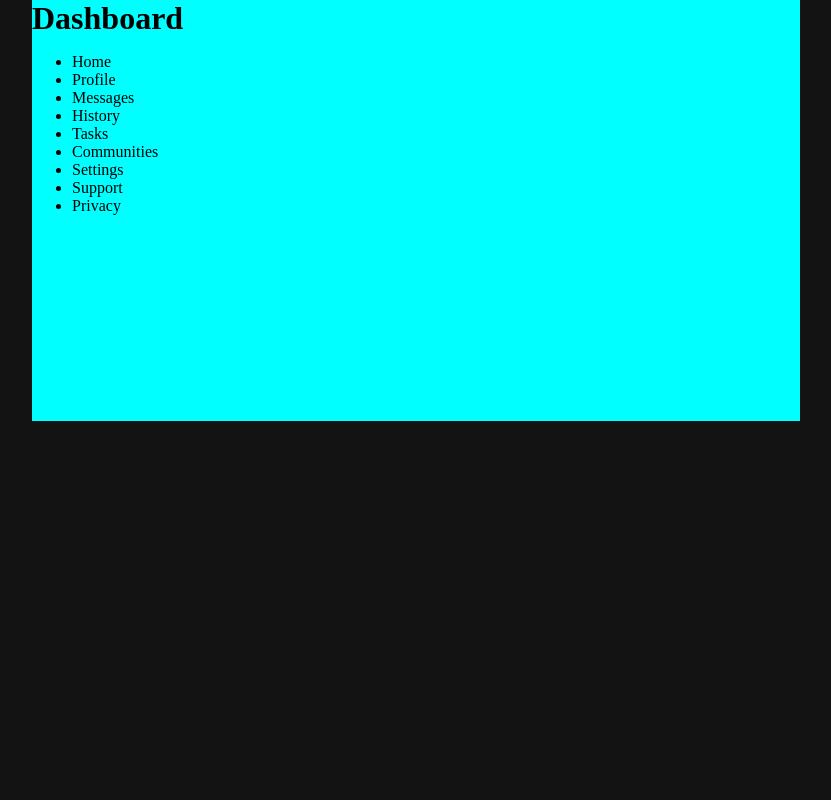
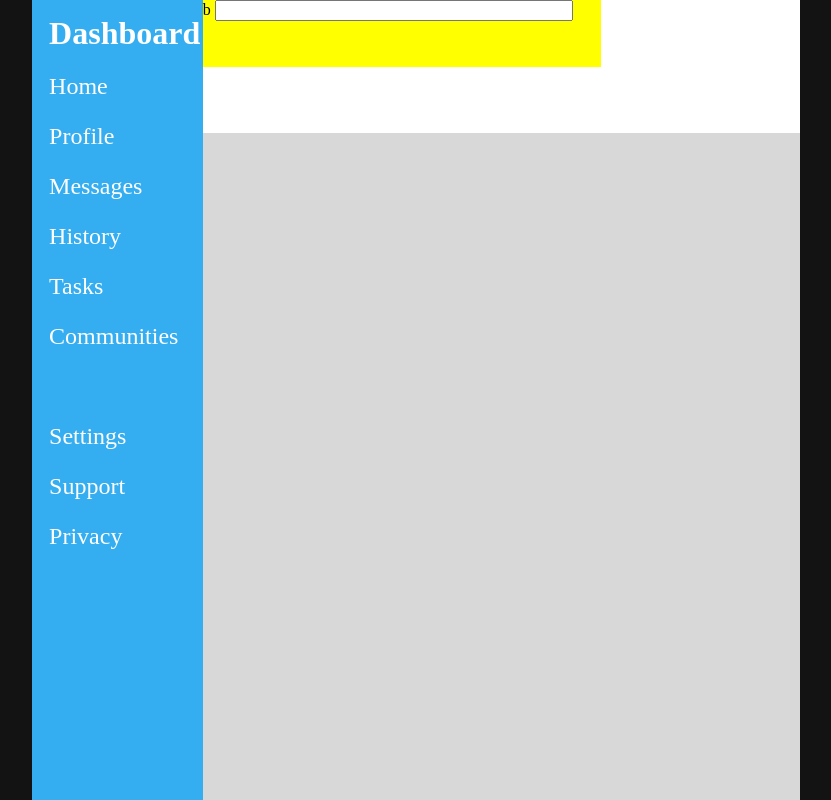
Before and after one commit to tofer-cich/Admin-dashboard, a plain HTML site: page index.html in a window 1280 px wide. Shown: the whole page, without its empty margins (224-1055 px from the left). Drawn offline with Linux system fonts and the light colour scheme.

Commit message:
Layout sidebar elements
sidebar is placed and easily readable

```diff
--- a/index.html
+++ b/index.html
@@ -25,7 +25,10 @@
             </ul>
         </div>
         <div id="header">
-
+            <div role="search">
+                b
+                <input type="search">
+            </div>
         </div>
         <div id="main-content">
 
--- a/styles.css
+++ b/styles.css
@@ -10,11 +10,58 @@ body {
     height: 100vh;
     width: 60vw;
     display: grid;
-    grid-template: 2 / 2;
+    grid-template: 1fr 1fr 10fr / 1fr 3.5fr;
 }
 
 #sidebar {
-    background-color: aqua;
+    background-color: rgb(53, 173, 241);
+    grid-row: 1 / -1;
+    color: white;
+    display: grid;
+    grid-template-rows: 1fr 10fr;
+
+}
+
+#sidebar ul {
+    font-size: 1.5rem;
+    display: grid;
+    grid-template-rows: repeat(5, 50px) 100px repeat(4, 50px);
+}
+
+#sidebar h1 {
+    margin-top: 15px;
+}
+
+#sidebar h1,
+#sidebar ul {
+    width: 80%;
+    justify-self: center;
+}
+
+ul {
+    list-style-type: none;
+    padding: 0;
+    margin: 0;
+}
+
+#header {
+    background-color: white;
+    grid-row: 1 / 3;
+    display: grid;
+    grid-template: 1fr 1fr / repeat(3, 1fr);
+}
+
+div[role="search"] {
+    grid-column: span 2;
+    background-color: yellow;
+}
+
+input[type="search"] {
+    width: 90%;
+}
+
+#main-content {
+    background-color: rgb(216, 216, 216);
 }
 
 h1 {
```
